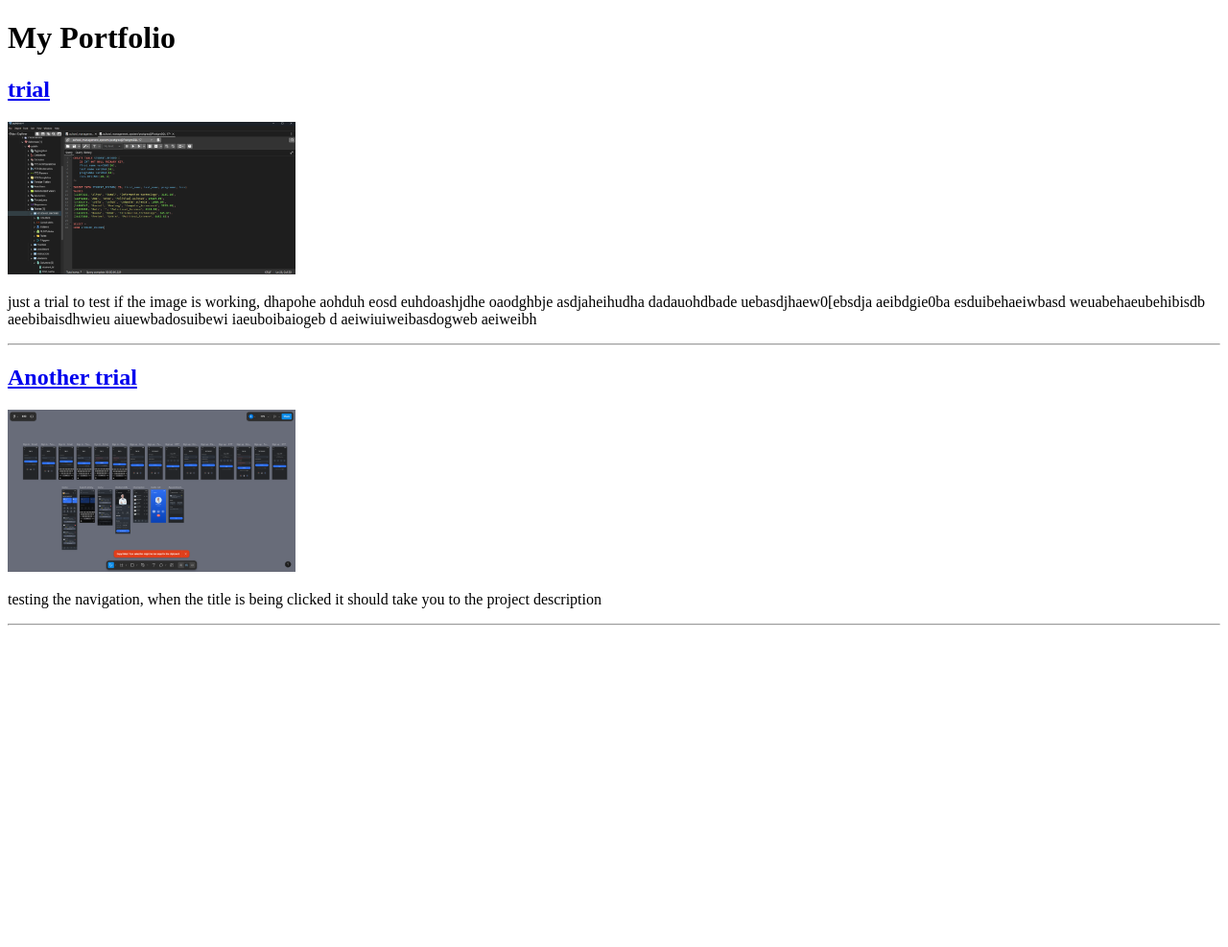
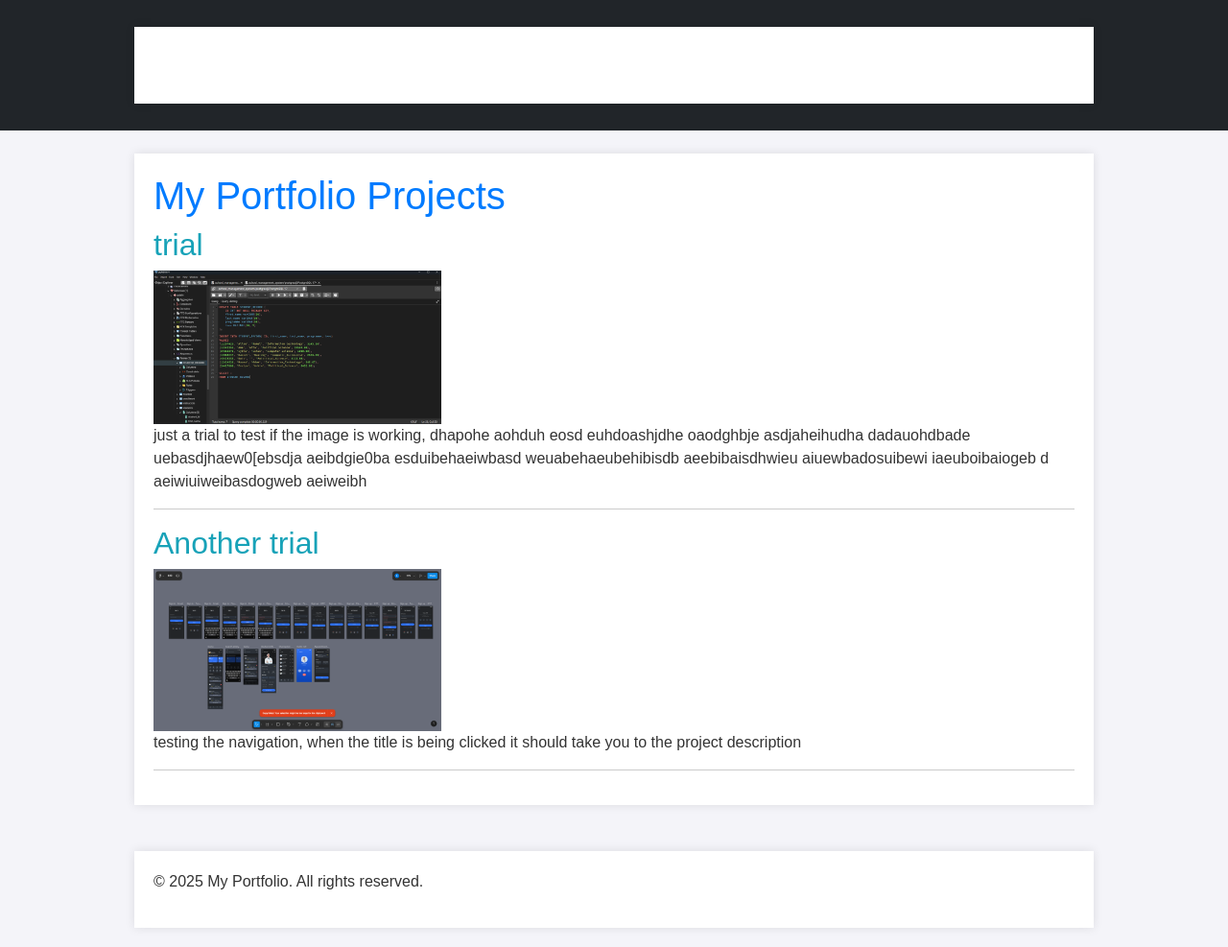
Before and after one commit to EbenezerBaafi/Ebenly_portfolio, a Django app: page / in a window 1280 px wide. Shown: the whole page at 96% size. Before the commit the page ends 652 px from the top, so only its background shows below. Run offline with Django 5.2, Linux system fonts and the light colour scheme; data comes from the database, SQL or seed files in the repository; both versions use the stored data as it was after the commit.

Commit message:
Added bootsrap css, base.html

```diff
--- a/Portfolio/templates/projects/index.html
+++ b/Portfolio/templates/projects/index.html
@@ -1,11 +1,9 @@
-<!DOCTYPE html>
-<html lang="en">
-<head>
-    <meta charset="UTF-8">
-    <title>My Portfolio Projects</title>
-    </head>
-<body>
-    <h1>My Portfolio</h1>
+{% extends 'base.html' %}
+
+{% block title %}All My Projects{% endblock %}
+
+{% block content %}
+    <h1>My Portfolio Projects</h1>
 
     {% for project in projects %}
         <div>
@@ -24,6 +22,4 @@
             <hr>
         </div>
     {% endfor %}
-
-</body>
-</html>
+{% endblock %}
--- a/Portfolio/urls.py
+++ b/Portfolio/urls.py
@@ -3,6 +3,7 @@
 
 urlpatterns = [
     path('', views.project_index, name='project_index'),  # Empty string for root URL
+    path('', views.home, name='home'),  # New home page
     path('project/<int:pk>/', views.project_detail, name='project_detail'),
     path('contact/', views.Contact, name='contact'),
     path('contact/success/', views.contact_success, name='contact_success'),
--- a/Portfolio/views.py
+++ b/Portfolio/views.py
@@ -3,6 +3,9 @@
 from django.core.mail import send_mail
 from django.conf import settings
 from .forms import ContactForm
+
+def home (request):
+    return render(request, 'projects/home.html')
 
 def project_index(request):
     projects = Portfolio.objects.all()
--- a/portfolio_project/urls.py
+++ b/portfolio_project/urls.py
@@ -3,11 +3,12 @@
 from django.conf import settings
 from django.conf.urls.static import static
 
-
 urlpatterns = [
     path('admin/', admin.site.urls),
+    # This now maps to the root URL (/)
     path('', include('Portfolio.urls')),
-] + static(settings.MEDIA_URL, document_root=settings.MEDIA_ROOT)
+]
 
+# Ensure your media configuration is still included below
 if settings.DEBUG:
     urlpatterns += static(settings.MEDIA_URL, document_root=settings.MEDIA_ROOT)
--- /dev/null
+++ b/static/css/style.css
@@ -0,0 +1,30 @@
+/* static/css/style.css */
+
+body {
+    font-family: Arial, sans-serif;
+    margin: 0;
+    padding: 0;
+    background-color: #f4f4f9;
+    color: #333;
+}
+
+h1, h2 {
+    color: #007bff; /* A nice portfolio blue */
+}
+
+a {
+    color: #17a2b8;
+    text-decoration: none;
+}
+
+a:hover {
+    text-decoration: underline;
+}
+
+.container {
+    max-width: 1000px;
+    margin: 20px auto;
+    padding: 20px;
+    background: #fff;
+    box-shadow: 0 0 10px rgba(0, 0, 0, 0.1);
+}
--- /dev/null
+++ b/templates/base.html
@@ -0,0 +1,40 @@
+{% load static %}
+<!DOCTYPE html>
+<html lang="en">
+<head>
+    <meta charset="UTF-8">
+    <meta name="viewport" content="width=device-width, initial-scale=1.0">
+    <link href="https://cdn.jsdelivr.net/npm/bootstrap@5.3.0/dist/css/bootstrap.min.css" rel="stylesheet">
+    <link rel="stylesheet" href="{% static 'css/style.css' %}">
+
+    <title>{% block title %}My Portfolio{% endblock %}</title>
+</head>
+<body>
+    <header>
+        <nav class="navbar navbar-expand-lg navbar-dark bg-dark">
+            <div class="container">
+                <a class="navbar-brand" href="{% url 'home' %}">My Portfolio</a>
+                <div class="navbar-nav">
+                    <a class="nav-link" href="{% url 'home' %}">Home</a>
+                    <a class="nav-link" href="{% url 'project_index' %}">Projects</a>
+                    <a class="nav-link" href="{% url 'contact' %}">Contact</a>
+                </div>
+            </div>
+        </nav>
+    </header>
+
+    <main class="container mt-4">
+        {% block content %}
+        {% endblock %}
+    </main>
+
+    <footer class="mt-5">
+        <div class="container">
+            <p>&copy; {% now "Y" %} My Portfolio. All rights reserved.</p>
+        </div>
+    </footer>
+
+    <script src="https://cdn.jsdelivr.net/npm/bootstrap@5.3.0/dist/js/bootstrap.bundle.min.js"></script>
+    {% block extra_js %}{% endblock %}
+</body>
+</html>
```
Also changed, not shown: Portfolio/templates/contact_success.html (deleted, +0 -14 lines), Portfolio/templates/projects/contact.html (+6 -12 lines), Portfolio/templates/projects/contact_success.html (added, +8 -0 lines), Portfolio/templates/projects/detail.html (+6 -10 lines), Portfolio/templates/projects/home.html (added, +15 -0 lines), portfolio_project/settings.py (+9 -2 lines), db.sqlite3.
